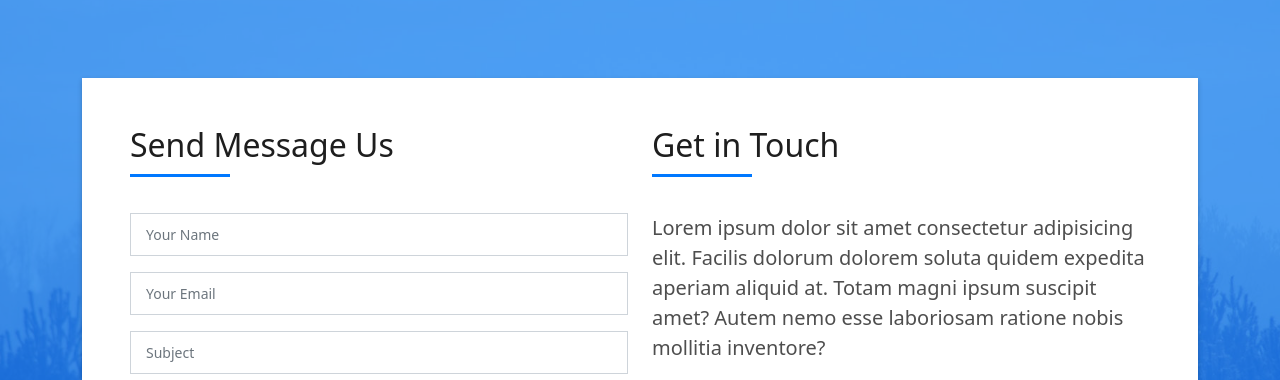
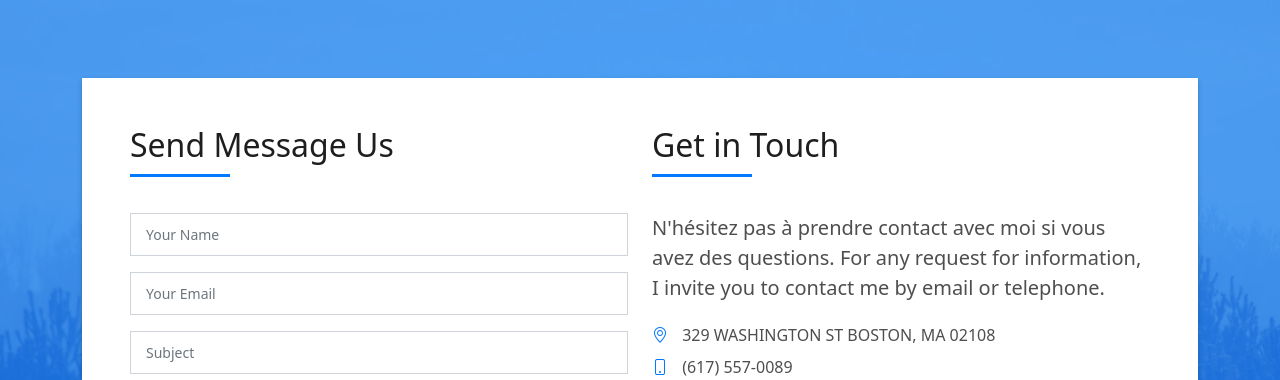
Before and after one commit to Adromane/New-projet, a plain HTML site: page DevFolio/index.html in a window 1280 px wide. Shown: the part 5642-6022 px from the top of the page. Drawn offline with Linux system fonts and the light colour scheme.

Commit message:
commit now

```diff
--- a/DevFolio/index.html
+++ b/DevFolio/index.html
@@ -713,10 +713,8 @@
                     </div>
                     <div class="more-info">
                       <p class="lead">
-                        Lorem ipsum dolor sit amet consectetur adipisicing elit. Facilis dolorum dolorem soluta quidem
-                        expedita aperiam aliquid at.
-                        Totam magni ipsum suscipit amet? Autem nemo esse laboriosam ratione nobis
-                        mollitia inventore?
+                        N'hésitez pas à prendre contact avec moi si vous avez des questions.
+                        For any request for information, I invite you to contact me by email or telephone.
                       </p>
                       <ul class="list-ico">
                         <li><span class="bi bi-geo-alt"></span> 329 WASHINGTON ST BOSTON, MA 02108</li>
```
